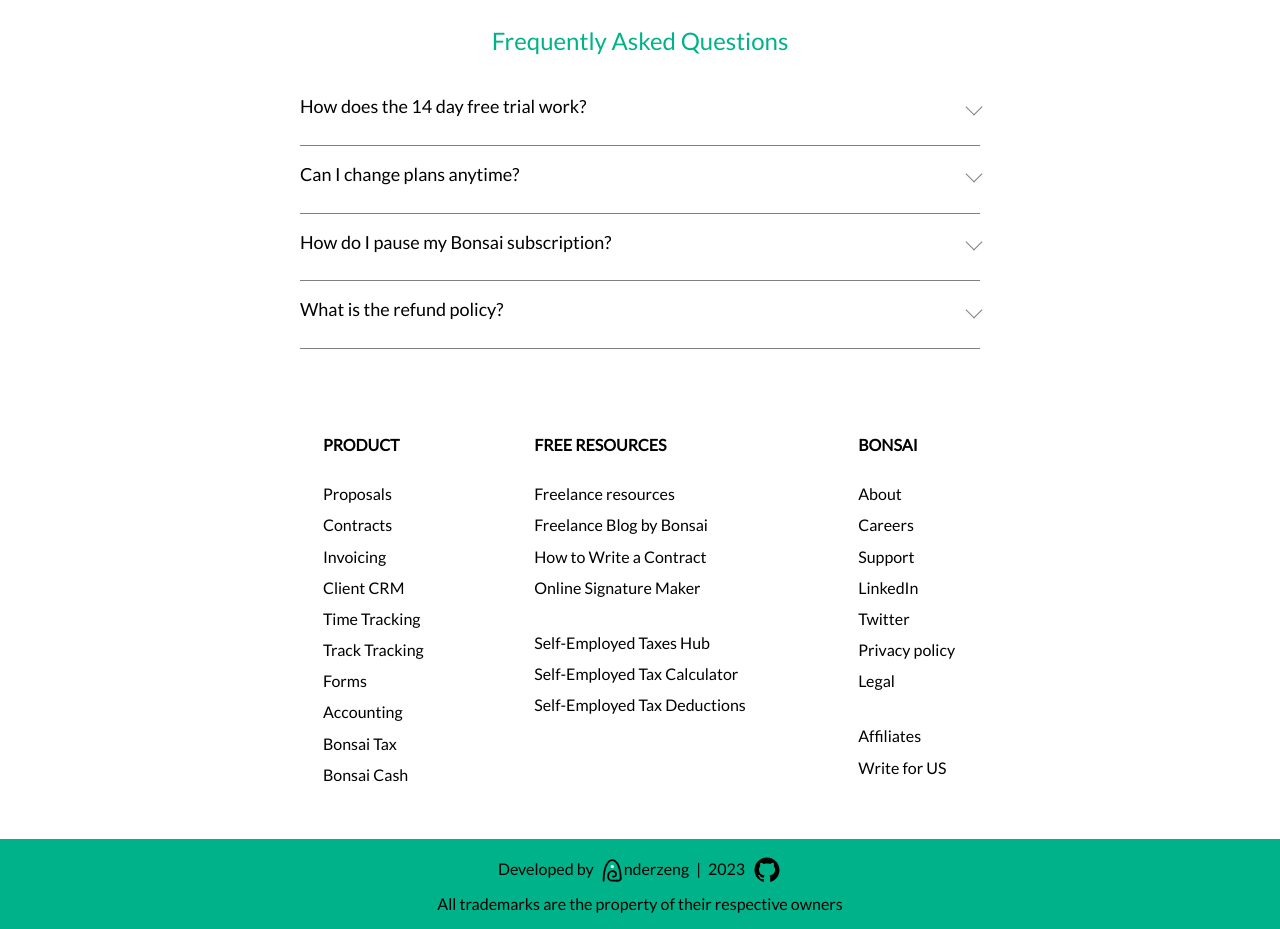
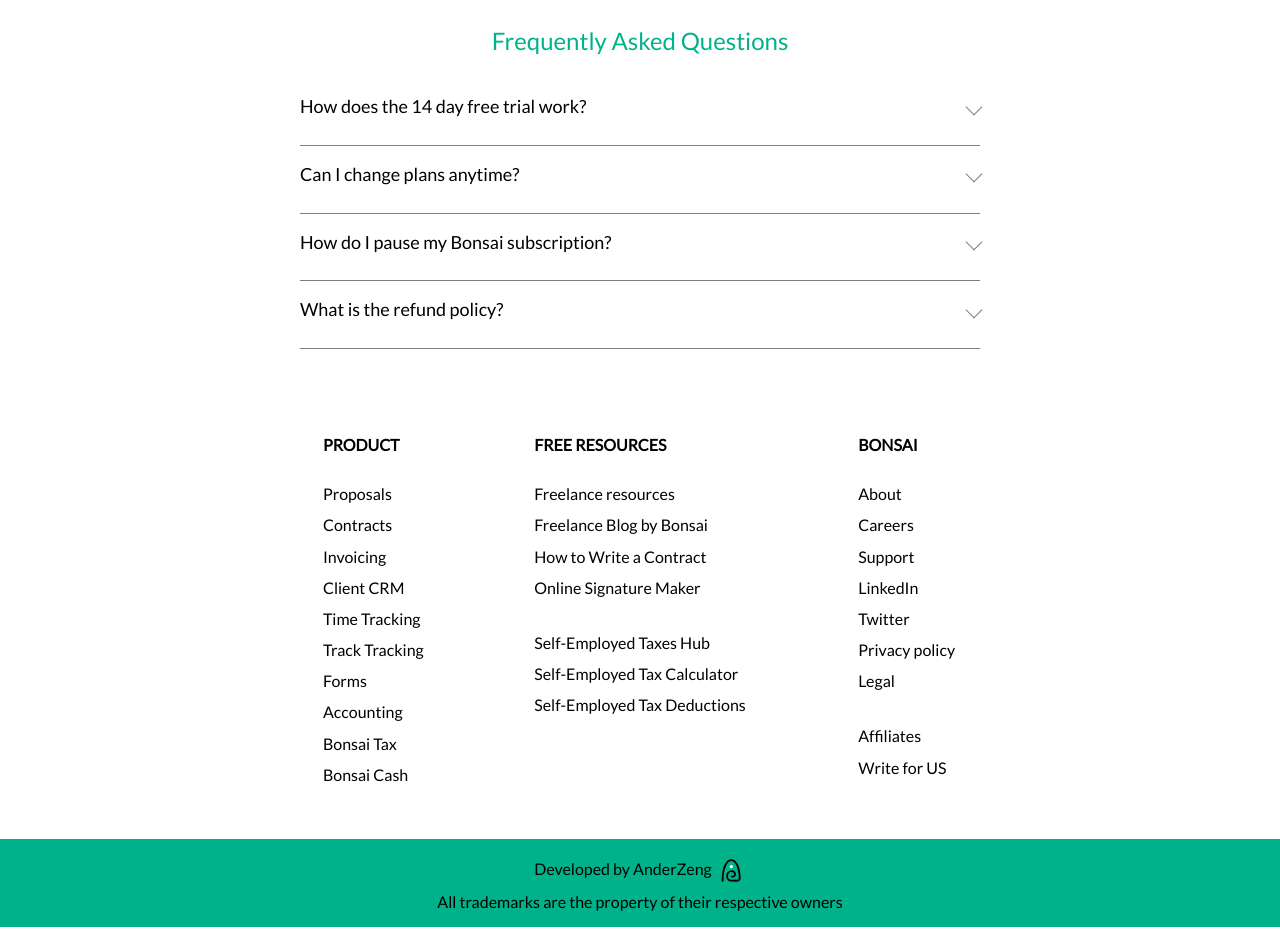
Before and after one commit to anderzeng/bonsai, a website built with Vite: page src/index.html in a window 1280 px wide. Shown: the part 1378-2307 px from the top of the page. Built offline with nearby package versions, Linux system fonts and the light colour scheme.

Commit message:
Updated dependencies and footer

```diff
--- a/package.json
+++ b/package.json
@@ -20,9 +20,9 @@
   "devDependencies": {
     "eslint": "^8.57.0",
     "eslint-config-prettier": "^9.1.0",
-    "eslint-plugin-import": "^2.29.1",
+    "eslint-plugin-import": "^2.30.0",
     "prettier": "3.3.3",
-    "vite": "^5.4.2",
+    "vite": "^5.4.3",
     "vite-plugin-eslint": "^1.8.1",
     "vite-plugin-static-copy": "^1.0.6"
   }
--- a/src/index.html
+++ b/src/index.html
@@ -258,7 +258,7 @@
                     <span>White-labelled client experience</span>
                   </li>
                   <li class="plans-pricing__inner-container-item">
-                    <span>Client forms and questionnaires</span>
+                    <span>Client forms and surveys</span>
                     <div class="plans-pricing__inner-container-item-new-tag">
                       <span>New</span>
                     </div>
@@ -473,30 +473,16 @@
     <footer class="footer">
       <div class="footer-container">
         <div class="footer-container__authorship">
-          <div class="anderzeng-logo">
-            <span>Developed by</span>
-            <a
-              class="footer-logo"
-              href="https://aquesada.dev"
-              target="_blank"
-              rel="noreferrer">
-              <img
-                alt="AnderZeng logo"
-                width="30"
-                height="30"
-                loading="lazy"
-                src="assets/images/logo-anderzeng.svg" />
-              <span>nderzeng</span>
-            </a>
-          </div>
-          <span>|</span>
-          <span>2023</span>
+          <a href="https://aquesada.dev" target="_blank" rel="noreferrer">
+            Developed by AnderZeng
+          </a>
           <img
-            alt="Github logo"
+            class="anderzeng-logo"
+            alt="AnderZeng logo"
             width="30"
             height="30"
             loading="lazy"
-            src="assets/images/logo-github-30x30.svg" />
+            src="assets/images/logo-anderzeng.svg" />
         </div>
         <div>
           <span>
--- a/src/styles/base-styles/footer/footer.css
+++ b/src/styles/base-styles/footer/footer.css
@@ -10,29 +10,18 @@
   width: fit-content;
   margin: auto;
   text-align: center;
-  gap: 10px;
+  gap: 8px;
 }
 
 .footer-container__authorship {
   display: flex;
-  flex-direction: row;
+  flex-wrap: wrap;
+  justify-content: center;
   align-items: center;
-  gap: 7px;
-}
+  gap: 4px;
 
-.footer-logo {
-  display: flex;
-  align-items: center;
-  text-decoration: none;
-  color: black;
-  margin-left: 3px;
-  & > span {
-    margin-left: -3px;
+  & > a {
+    text-decoration: none;
+    color: black;
   }
 }
-
-.anderzeng-logo {
-  display: flex;
-  align-items: center;
-  flex-wrap: wrap;
-}
```
Also changed, not shown: src/assets/images/logo-github-30x30.svg (deleted), 1 other file.
